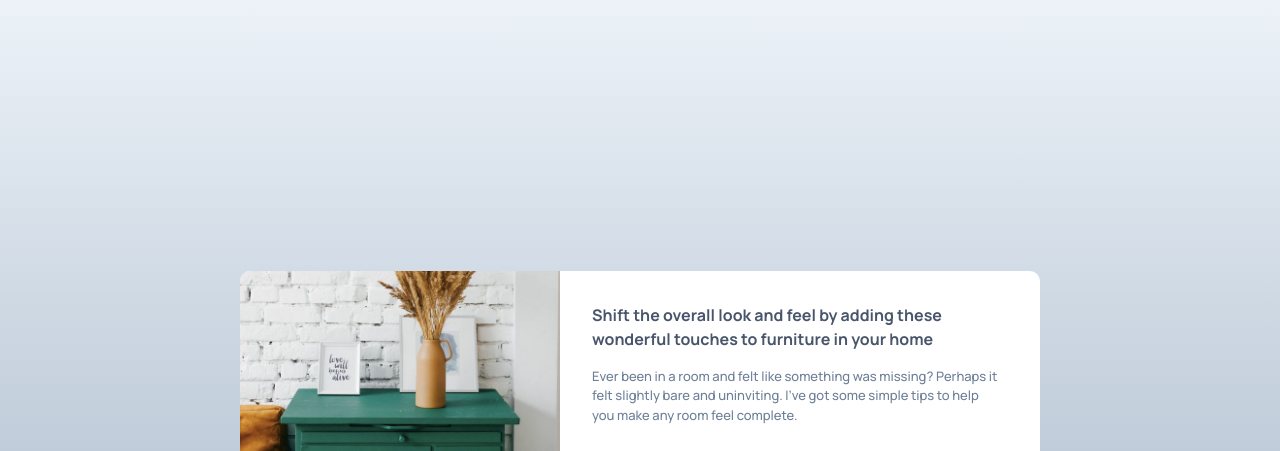
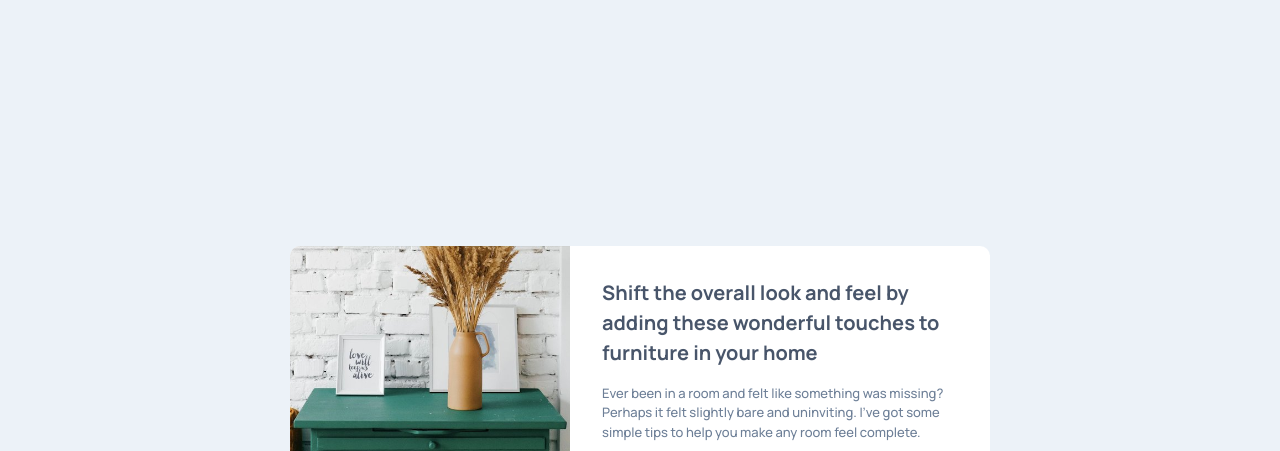
Before and after one commit to JEWebDev/article-preview-component, a plain HTML site: page index.html in a window 1280 px wide. Shown: the top 451 px of the page. Drawn offline with Linux system fonts and the light colour scheme.

Commit message:
Fix heading and bottom padding
Fixed heading font size and added a bottom padding
to the article-content

```diff
--- a/style.css
+++ b/style.css
@@ -47,7 +47,7 @@ body {
 
   padding: 4rem 1.5rem;
 
-  background: linear-gradient(var(--clr-neutral-200), var(--clr-neutral-300));
+  background-color: var(--clr-neutral-200);
   background-repeat: no-repeat;
   min-height: 100dvh;
 }
@@ -189,7 +189,7 @@ h6 {
   }
   .article-card {
     display: flex;
-    max-width: 800px;
+    max-width: 700px;
   }
 
   header {
@@ -205,4 +205,11 @@ h6 {
       border-bottom-left-radius: 10px;
     }
   }
+
+  .article-content {
+    padding-bottom: 1.5rem;
+    h1 {
+      font-size: 1.25rem;
+    }
+  }
 }
```
